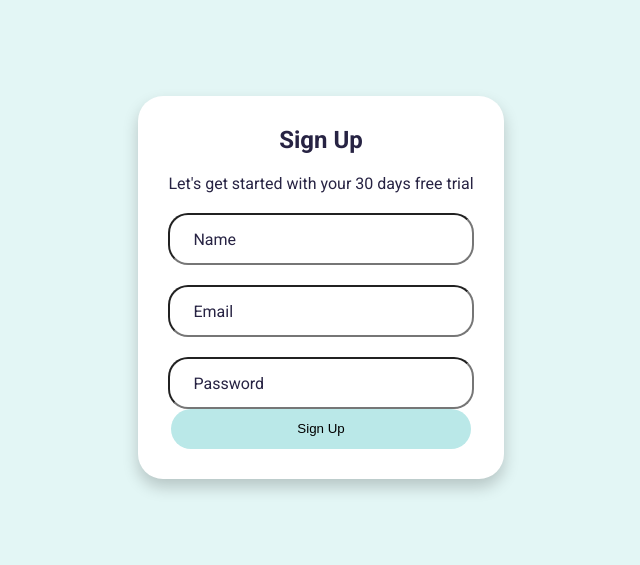
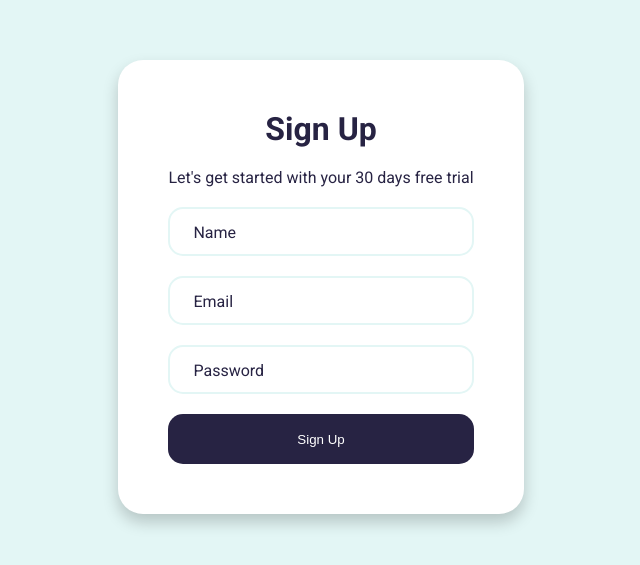
Before and after one commit to Thecoder45674/sign-up-form, a plain HTML site: page index.html in a window 1280 px wide. Shown: the part 113-678 px from the top of the page, without its empty margins (319-959 px from the left). Drawn offline with Linux system fonts and the light colour scheme.

Commit message:
feat: add button styling and update input field border styles

```diff
--- a/styles.css
+++ b/styles.css
@@ -2,7 +2,6 @@
     --primary-color: #e3f6f5;
     --secondary-color: #FFFFFF;
     --tertiary-color: #272343;
-    --accent-color: #bae8e8;
 
     background-color: var(--primary-color);
     color: var(--tertiary-color);
@@ -22,7 +21,7 @@ body {
     align-items: center;
     justify-content: center;
     text-align: center;
-    padding: 20px;
+    padding: 30px;
 }
 
 /* Sign-up box container */
@@ -31,17 +30,18 @@ body {
     display: flex;
     flex-direction: column;
     gap: 20px;
-    max-width: 400px;
     background-color: var(--secondary-color);
     border-radius: 25px;
     box-shadow: 0 8px 16px rgba(0, 0, 0, 0.2);
-    padding: 30px;
+    padding: 50px;
 }
 
-.sign-up-box h1 {
-    font-size: 24px;
-    color: var(--tertiary-color);
+form {
+    display: flex;
+    flex-direction: column;
+    gap: 20px;
 }
+
 
 /* Form styling */
 .input-fields {
@@ -49,8 +49,6 @@ body {
     display: flex;
     flex-direction: column;
     gap: 20px;
-    position: relative;
-
 }
 
 /* Input containers */
@@ -64,8 +62,8 @@ body {
     width: 100%;
     padding: 15px;
     position: relative;
-    border-radius: 20px;
-    font-size: 16px;
+    border-radius: 15px;
+    border: 2px solid var(--primary-color);
     transition: border-color 0.3s ease-in-out;
 }
 
@@ -75,6 +73,7 @@ body {
     left: 25px;
     top: 50%;
     transform: translateY(-50%);
+    outline: none;
     pointer-events: none;
     background-color: var(--secondary-color);
     transition: all 0.3s ease-in-out;
@@ -88,12 +87,14 @@ body {
     padding: 0 5px;
 }
 
-
+/* Button Styling */
 button {
     width: 100%;
-    max-width: 300px;
-    height: 40px;
-    border-radius: 30px;
+    height: 50px;
+    border-radius: 15px;
     border: none;
-    background-color: var(--accent-color);
+    background-color: var(--tertiary-color);
+    color: #FFFFFF;
+    cursor: pointer;
+    transition: background-color 0.3s ease-in-out;
 }
```
